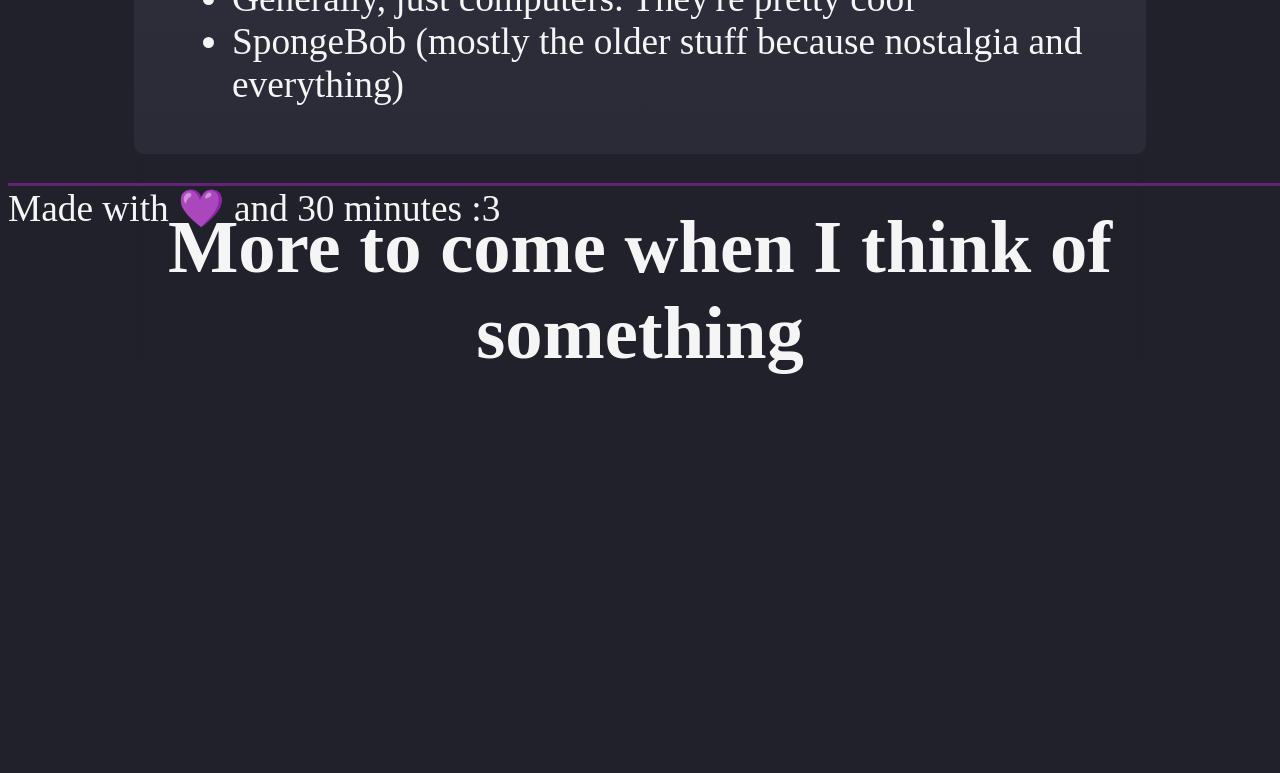
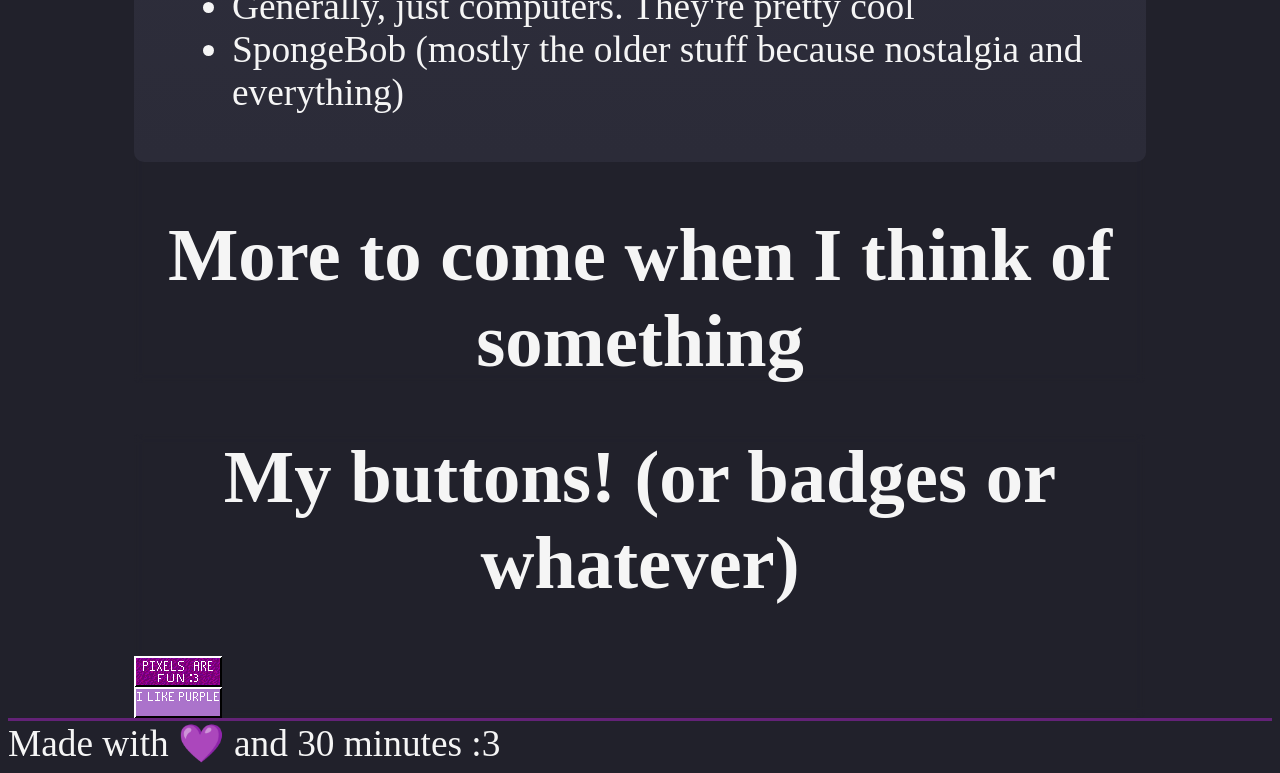
Before and after one commit to SqueakyBeaver/SqueakyBeaver.github.io, a plain HTML site: page index.html in a window 1280 px wide. Shown: the part 570-1343 px from the top of the page. Before the commit the page ends 996 px from the top, so only its background shows below. Drawn offline with Linux system fonts and the light colour scheme.

Commit message:
Probably something. I don't really know

```diff
--- a/css/main.css
+++ b/index.css
@@ -4,7 +4,8 @@
     /* background-image: url('https://e0.pxfuel.com/wallpapers/479/955/desktop-wallpaper-subtle-trans-pride-transgender.jpg');
     background-size: cover; */
     background: hsl(240, 13%, 15%);
-    overflow: hidden;
+    overflow-x: hidden;
+    overflow-y: scroll;
 }
 
 a:link {
@@ -22,7 +23,8 @@ a:hover {
     text-decoration: none;
 }
 
-.main-area {
+.main-area,
+.badges-area {
     display: absolute;
     margin: auto;
     height: 80%;
@@ -66,19 +68,23 @@ a:hover {
     text-align: left;
 }
 
-
-
 .interests h1 {
     background-color: hsl(286, 55%, 30%);
     width: 50%;
     border-radius: 5px;
     margin: auto;
+    padding: 4px;
+}
+
+.my-badges {
+    margin: auto;
+    display: grid;
+    grid: auto-flow 80px;
 }
 
 footer {
-    position: absolute;
-    bottom: 0;
     color: whitesmoke;
+    background-color: hsl(240, 13%, 15%);
     border-top: 3px solid hsl(286, 55%, 30%);
     width: 100%;
     font-size: 28pt;
--- a/index.html
+++ b/index.html
@@ -1,13 +1,15 @@
-<!DOCTYPE html>
+<!doctype html>
 <html>
-
   <head>
-    <link rel="stylesheet" href="css/main.css">
+    <link rel="stylesheet" href="index.css" />
 
     <!-- fonts -->
-    <link rel="preconnect" href="https://fonts.googleapis.com">
-    <link rel="preconnect" href="https://fonts.gstatic.com" crossorigin>
-    <link href="https://fonts.googleapis.com/css2?family=Comfortaa&display=swap" rel="stylesheet">
+    <link rel="preconnect" href="https://fonts.googleapis.com" />
+    <link rel="preconnect" href="https://fonts.gstatic.com" crossorigin />
+    <link
+      href="https://fonts.googleapis.com/css2?family=Comfortaa&display=swap"
+      rel="stylesheet"
+    />
   </head>
 
   <body>
@@ -26,12 +28,12 @@
             </ul>
           </li>
           <li>
-                    Linux and cool niche operating systems (<a href="https://github.com/SqueakyBeaver/nixos-config">I
-                        use NixOS btw</a>)
+            Linux and cool niche operating systems (<a
+              href="https://github.com/SqueakyBeaver/nixos-config"
+              >I use NixOS btw</a
+            >)
           </li>
-                <li>
-                    Generally, just computers. They're pretty cool
-                </li>
+          <li>Generally, just computers. They're pretty cool</li>
           <li>
             SpongeBob (mostly the older stuff because nostalgia and everything)
           </li>
@@ -40,9 +42,14 @@
 
       <h1>More to come when I think of something</h1>
     </div>
-    <footer>
-        Made with 💜 and 30 minutes :3
-    </footer>
+    <div class="badges-area">
+      <h1>My buttons! (or badges or whatever)</h1>
+
+      <div class="my-badges">
+        <img class="badge" src="images/badge-pixels.png">
+        <img class="badge" src="images/badge-purple.png">
+      </div>
+    </div>
+    <footer>Made with 💜 and 30 minutes :3</footer>
   </body>
-
 </html>
```
Also changed, not shown: images/badge-pixels.png (added), images/badge-purple.png (added), 1 other file. Lines whose indentation alone changed are shown as unchanged.
